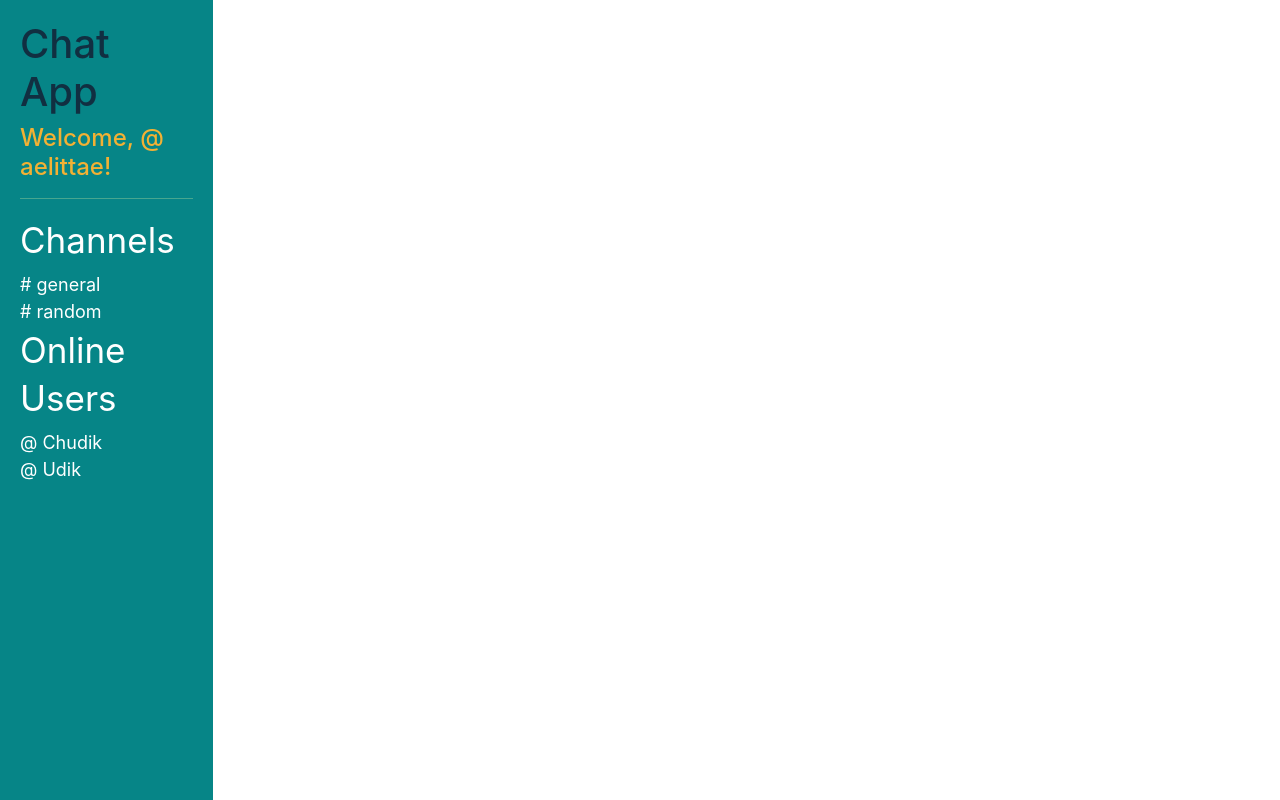
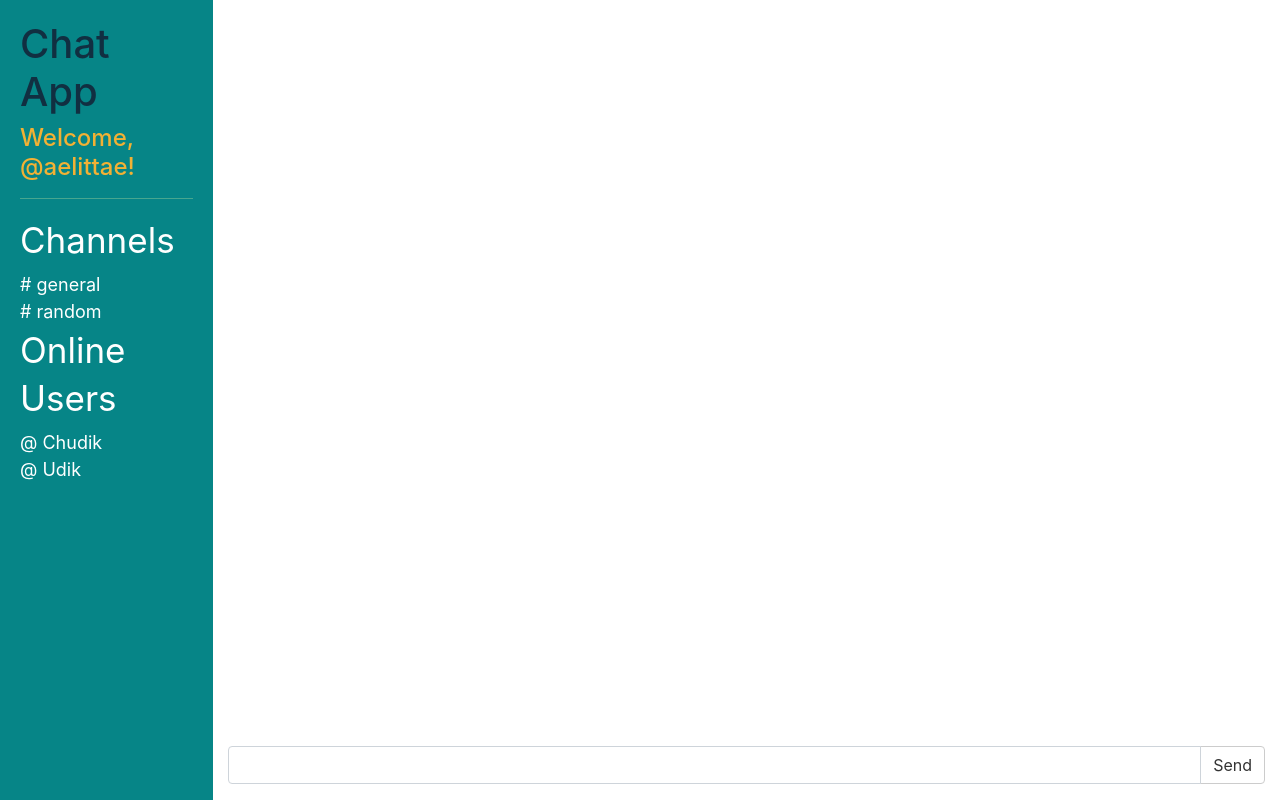
Before and after one commit to aelittaezugbaya/chat-app-react, a React app in the folder front/: page / in a window 1280 px wide. Built offline with nearby package versions, Linux system fonts and the light colour scheme.

Commit message:
added input for main part

```diff
--- a/front/src/components/App.js
+++ b/front/src/components/App.js
@@ -1,7 +1,17 @@
 import React from "react";
-import Menu from "./SideMenu";
+import Menu from "./SideMenu/SideMenu";
+import Main from "./Main/Main";
+import { Grid, Row } from "react-bootstrap";
+
 export default class App extends React.Component {
   render() {
-    return <Menu />;
+    return (
+      <Grid fluid={true}>
+        <Row>
+          <Menu />
+          <Main room="general" />
+        </Row>
+      </Grid>
+    );
   }
 }
--- /dev/null
+++ b/front/src/components/Main/InputContainer.js
@@ -0,0 +1,20 @@
+import React from "react";
+import { FormGroup, InputGroup, Button, FormControl } from "react-bootstrap";
+export default class InputContainer extends React.Component {
+  render() {
+    return (
+      <div className="input-container">
+        <form className="chat-input">
+          <FormGroup>
+            <InputGroup>
+              <FormControl type="text" />
+              <div className="input-group-btn">
+                <Button type="submit">Send</Button>
+              </div>
+            </InputGroup>
+          </FormGroup>
+        </form>
+      </div>
+    );
+  }
+}
--- /dev/null
+++ b/front/src/components/Main/Main.js
@@ -0,0 +1,14 @@
+import React from "react";
+import { Col } from "react-bootstrap";
+import InputContainer from "./InputContainer";
+
+export default class Main extends React.Component {
+  render() {
+    return (
+      <Col md={10} className="main-part ">
+        <div className="dialog-container" />
+        <InputContainer />
+      </Col>
+    );
+  }
+}
--- a/front/src/components/HeaderSideMenu.js
+++ b/front/src/components/SideMenu/HeaderSideMenu.js
@@ -6,7 +6,7 @@ export default class HeaderSideMenu extends React.Component {
     return (
       <div className="menu-header">
         <PageHeader>Chat App</PageHeader>
-        <h4 className="nickname">Welcome, @ {this.props.nickname}!</h4>
+        <h4 className="nickname">Welcome, @{this.props.nickname}!</h4>
         <hr className="header-hr" />
       </div>
     );
--- a/front/src/components/ListSideMeni.js
+++ b/front/src/components/SideMenu/ListSideMeni.js
@@ -1,5 +1,5 @@
 import React from "react";
-import { Col, PageHeader } from "react-bootstrap";
+import { PageHeader } from "react-bootstrap";
 
 export default class ListSideMenu extends React.Component {
   render() {
--- a/front/src/components/SideMenu.js
+++ b/front/src/components/SideMenu/SideMenu.js
@@ -1,9 +1,9 @@
 import React from "react";
-import { Col, PageHeader } from "react-bootstrap";
+import { Col } from "react-bootstrap";
 import ListSideMenu from "./ListSideMeni";
 import HeaderSideMenu from "./HeaderSideMenu";
 
-export default class App extends React.Component {
+export default class SideMenu extends React.Component {
   render() {
     return (
       <Col md={2} className="side-menu">
--- a/front/src/index.css
+++ b/front/src/index.css
@@ -27,3 +27,25 @@
 .header-hr {
   background-color: #4fb99f;
 }
+
+.main-part {
+  height: 100vh;
+  display: flex;
+  flex-direction: column;
+}
+
+.input-group-btn > .btn {
+  z-index: 2;
+  margin-left: -1px;
+  color: #333;
+  background-color: #fff;
+  border-color: #ccc;
+  border-bottom-left-radius: 0;
+  border-top-left-radius: 0;
+}
+
+.dialog-container {
+  flex: 1;
+}
+.input-container {
+}
```
Also changed, not shown: front/package.json (+6 -5 lines), 1 other file (tests, documents, lock files or other folders).
